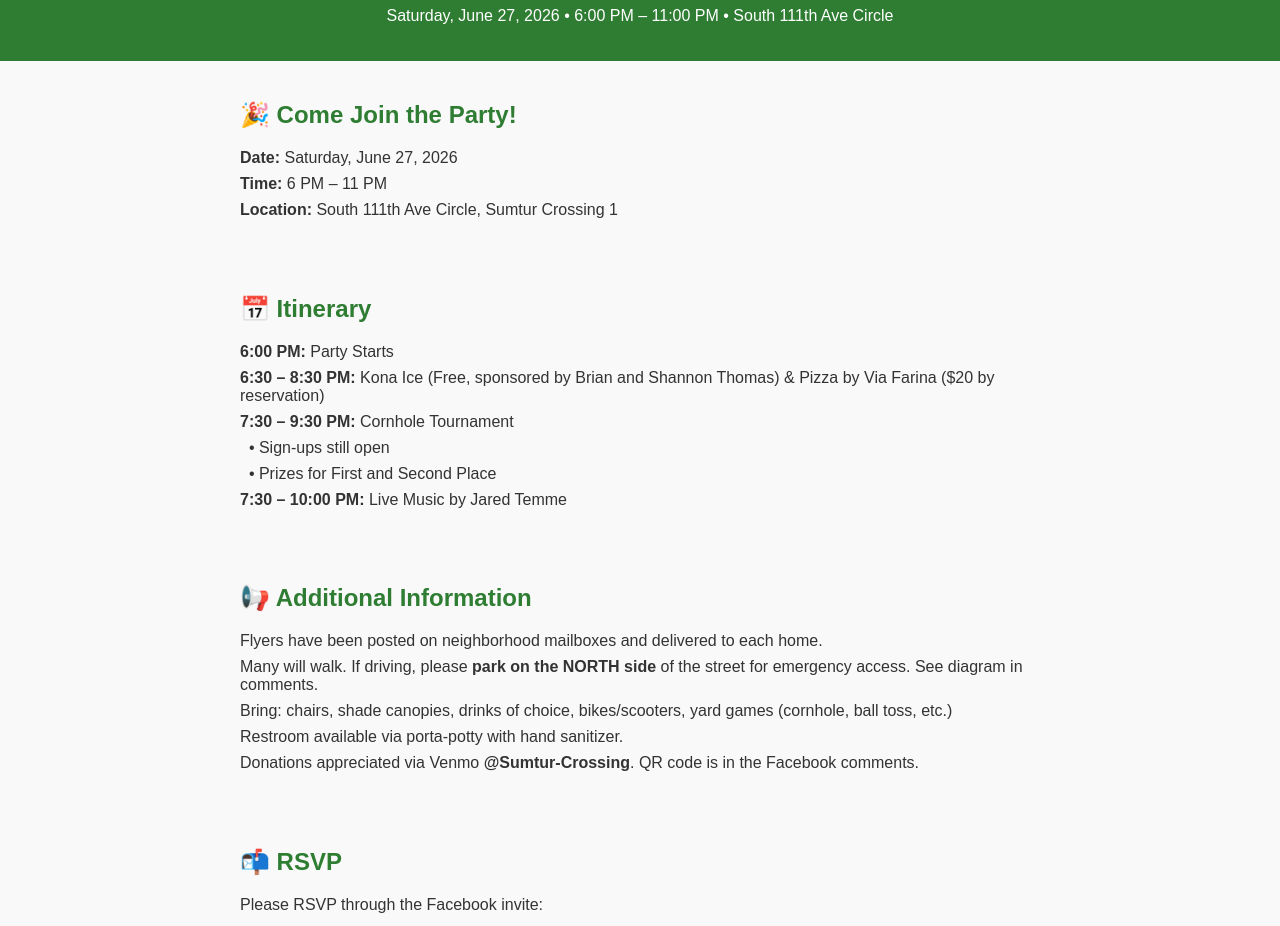
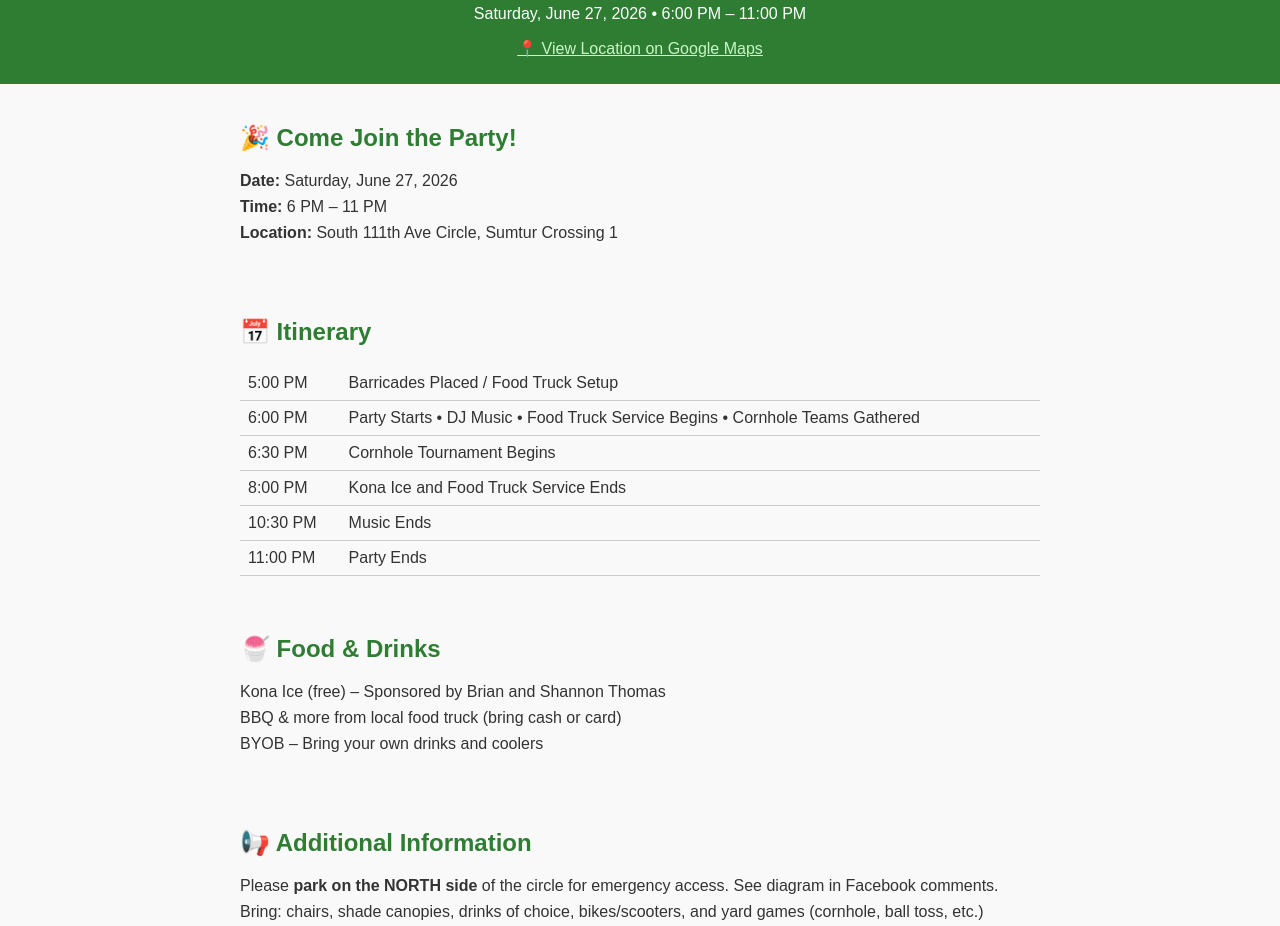
Before and after one commit to SumturParty/party-site, a plain HTML site: page index.html in a window 1280 px wide. Shown: the part 93-1019 px from the top of the page. Drawn offline with Linux system fonts and the light colour scheme.

Commit message:
Update index.html

```diff
--- a/index.html
+++ b/index.html
@@ -1,8 +1,8 @@
 <!DOCTYPE html>
 <html lang="en">
 <head>
-  <meta charset="UTF-8">
-  <meta name="viewport" content="width=device-width, initial-scale=1">
+  <meta charset="UTF-8" />
+  <meta name="viewport" content="width=device-width, initial-scale=1" />
   <title>Sumtur Crossing Neighborhood Party 2026</title>
   <style>
     body {
@@ -15,8 +15,13 @@
     header {
       background-color: #2e7d32;
       color: white;
-      padding: 20px;
       text-align: center;
+      padding-bottom: 10px;
+    }
+    header img {
+      width: 100%;
+      max-height: 300px;
+      object-fit: cover;
     }
     section {
       padding: 20px;
@@ -26,12 +31,23 @@
     h2 {
       color: #2e7d32;
     }
-    ul.timeline, ul.details {
+    ul.details {
       list-style-type: none;
       padding-left: 0;
     }
-    ul.timeline li, ul.details li {
+    ul.details li {
       margin-bottom: 8px;
+    }
+    .schedule-table {
+      width: 100%;
+      border-collapse: collapse;
+      margin-top: 10px;
+    }
+    .schedule-table th,
+    .schedule-table td {
+      text-align: left;
+      padding: 8px;
+      border-bottom: 1px solid #ccc;
     }
     .btn {
       display: inline-block;
@@ -48,13 +64,27 @@
       padding: 20px;
       color: #777;
     }
+    .qr-image {
+      width: 150px;
+      height: auto;
+      margin-top: 10px;
+    }
   </style>
 </head>
 <body>
 
 <header>
+  <img src="Sumtur Sign.jpeg" alt="Sumtur Crossing Sign" />
   <h1>Sumtur Crossing Neighborhood Party 2026</h1>
-  <p>Saturday, June 27, 2026 • 6:00 PM – 11:00 PM • South 111th Ave Circle</p>
+  <p>Saturday, June 27, 2026 • 6:00 PM – 11:00 PM</p>
+  <p>
+    <a
+      href="https://www.google.com/maps/place/41%C2%B007'52.1%22N+96%C2%B005'10.3%22W/@41.131152,-96.0868298,211m/data=!3m2!1e3!4b1!4m4!3m3!8m2!3d41.131151!4d-96.0861861?entry=ttu"
+      target="_blank"
+      style="color: #c8f7c5"
+      >📍 View Location on Google Maps</a
+    >
+  </p>
 </header>
 
 <section>
@@ -68,35 +98,47 @@
 
 <section>
   <h2>📅 Itinerary</h2>
-  <ul class="timeline">
-    <li><strong>6:00 PM:</strong> Party Starts</li>
-    <li><strong>6:30 – 8:30 PM:</strong> Kona Ice (Free, sponsored by Brian and Shannon Thomas) & Pizza by Via Farina ($20 by reservation)</li>
-    <li><strong>7:30 – 9:30 PM:</strong> Cornhole Tournament</li>
-    <li>&nbsp;&nbsp;• Sign-ups still open</li>
-    <li>&nbsp;&nbsp;• Prizes for First and Second Place</li>
-    <li><strong>7:30 – 10:00 PM:</strong> Live Music by Jared Temme</li>
+  <table class="schedule-table">
+    <tr><td>5:00 PM</td><td>Barricades Placed / Food Truck Setup</td></tr>
+    <tr><td>6:00 PM</td><td>Party Starts • DJ Music • Food Truck Service Begins • Cornhole Teams Gathered</td></tr>
+    <tr><td>6:30 PM</td><td>Cornhole Tournament Begins</td></tr>
+    <tr><td>8:00 PM</td><td>Kona Ice and Food Truck Service Ends</td></tr>
+    <tr><td>10:30 PM</td><td>Music Ends</td></tr>
+    <tr><td>11:00 PM</td><td>Party Ends</td></tr>
+  </table>
+</section>
+
+<section>
+  <h2>🍧 Food & Drinks</h2>
+  <ul class="details">
+    <li>Kona Ice (free) – Sponsored by Brian and Shannon Thomas</li>
+    <li>BBQ & more from local food truck (bring cash or card)</li>
+    <li>BYOB – Bring your own drinks and coolers</li>
   </ul>
 </section>
 
 <section>
   <h2>📢 Additional Information</h2>
   <ul class="details">
-    <li>Flyers have been posted on neighborhood mailboxes and delivered to each home.</li>
-    <li>Many will walk. If driving, please <strong>park on the NORTH side</strong> of the street for emergency access. See diagram in comments.</li>
-    <li>Bring: chairs, shade canopies, drinks of choice, bikes/scooters, yard games (cornhole, ball toss, etc.)</li>
+    <li>Please <strong>park on the NORTH side</strong> of the circle for emergency access. See diagram in Facebook comments.</li>
+    <li>Bring: chairs, shade canopies, drinks of choice, bikes/scooters, and yard games (cornhole, ball toss, etc.)</li>
     <li>Restroom available via porta-potty with hand sanitizer.</li>
-    <li>Donations appreciated via Venmo <strong>@Sumtur-Crossing</strong>. QR code is in the Facebook comments.</li>
+    <li>
+      Donations welcome via
+      <a href="https://account.venmo.com/u/Anne-Tickle" target="_blank">@Anne-Tickle on Venmo</a>
+    </li>
+    <img src="venmo_qr_anne_tickle.png" alt="Venmo QR Code" class="qr-image" />
   </ul>
 </section>
 
 <section>
   <h2>📬 RSVP</h2>
   <p>Please RSVP through the Facebook invite:</p>
-  <a class="btn" href="https://fb.me/e/36m0RAxxm" target="_blank">RSVP on Facebook</a>
+  <a class="btn" href="https://www.facebook.com/events/" target="_blank">RSVP on Facebook</a>
 </section>
 
 <footer>
-  <p>Sumtur Crossing Neighborhood • 2024</p>
+  <p>Sumtur Crossing Neighborhood • 2026</p>
 </footer>
 
 </body>
```
